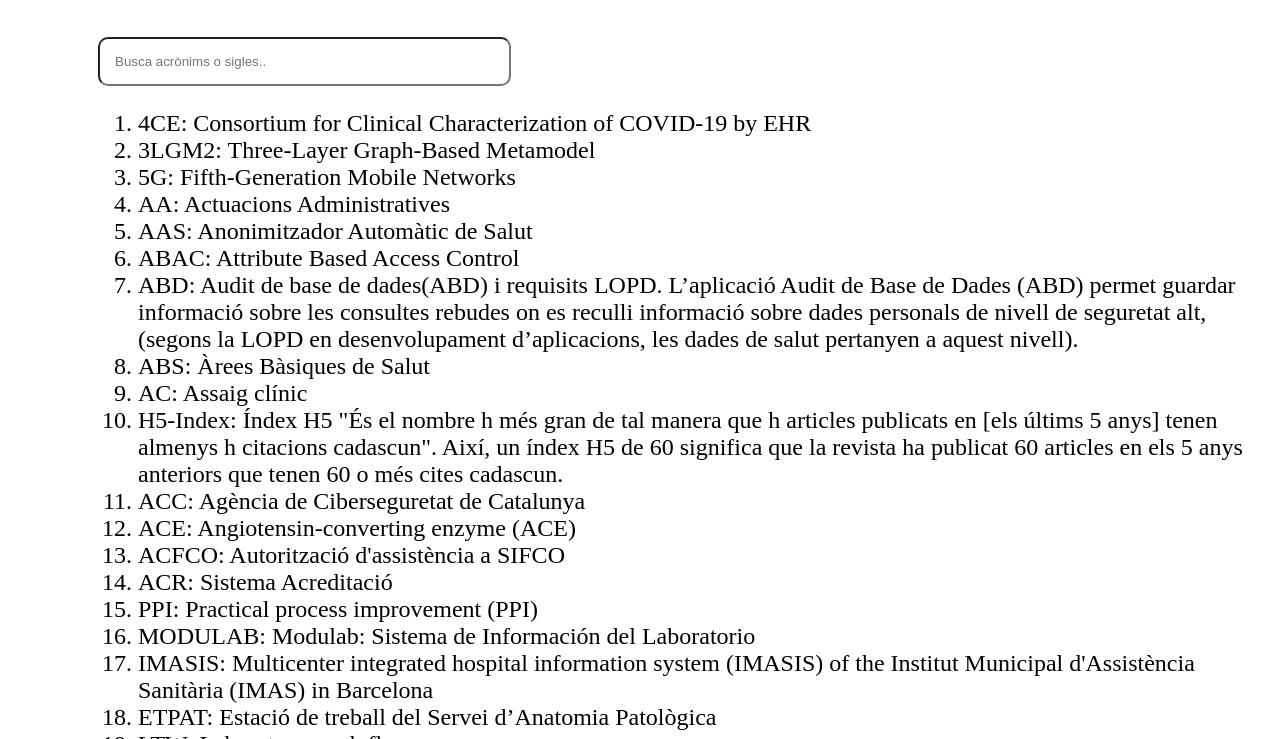
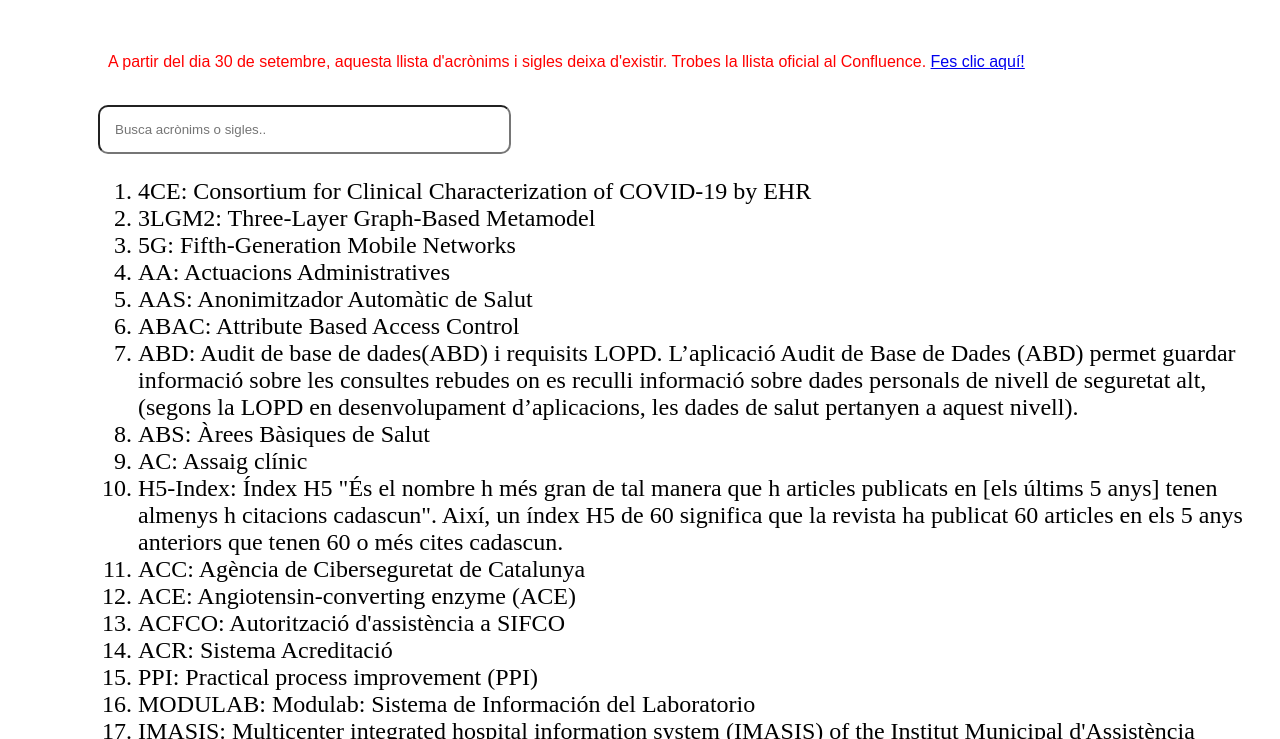
Before and after one commit to martinkochdesign/buscaracronims, a plain HTML site: page index.html in a window 1280 px wide. Shown: the part 61-800 px from the top of the page. Drawn offline with Linux system fonts and the light colour scheme.

Commit message:
Add files via upload

```diff
--- a/index.html
+++ b/index.html
@@ -12,6 +12,10 @@
 
 <body>
 	<h1>Acr&ograve;nims i Sigles</h1>
+	<br>
+	<p>A partir del dia 30 de setembre, aquesta llista d'acr&ograve;nims i sigles deixa d'existir. Trobes la llista oficial al Confluence.
+	<a href="https://catsalut.atlassian.net/wiki/spaces/SD/pages/15466499/Glossari+de+sigles">Fes clic aquí!</a>
+	</p>
 	<br>
 	<!-- input tag -->
 	<input id="searchbar" onkeyup="search_acronim()" type="text"
--- a/style.css
+++ b/style.css
@@ -21,6 +21,12 @@ h1{
 	margin-left: 100px;
 }
 
+p{
+	font-family: Arial, Helvetica, sans-serif;
+	margin-left: 100px;
+	color: red
+}
+
 #list{
 	font-size: 1.5em;
 	margin-left: 90px;
```
